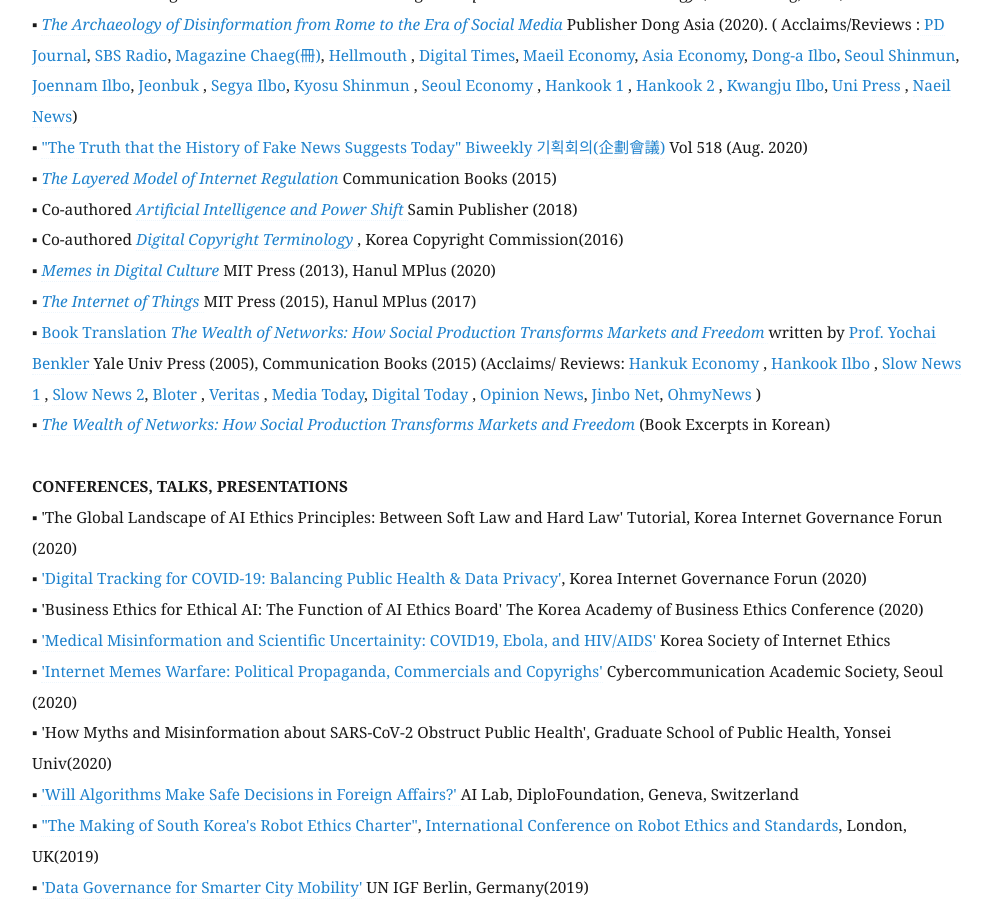
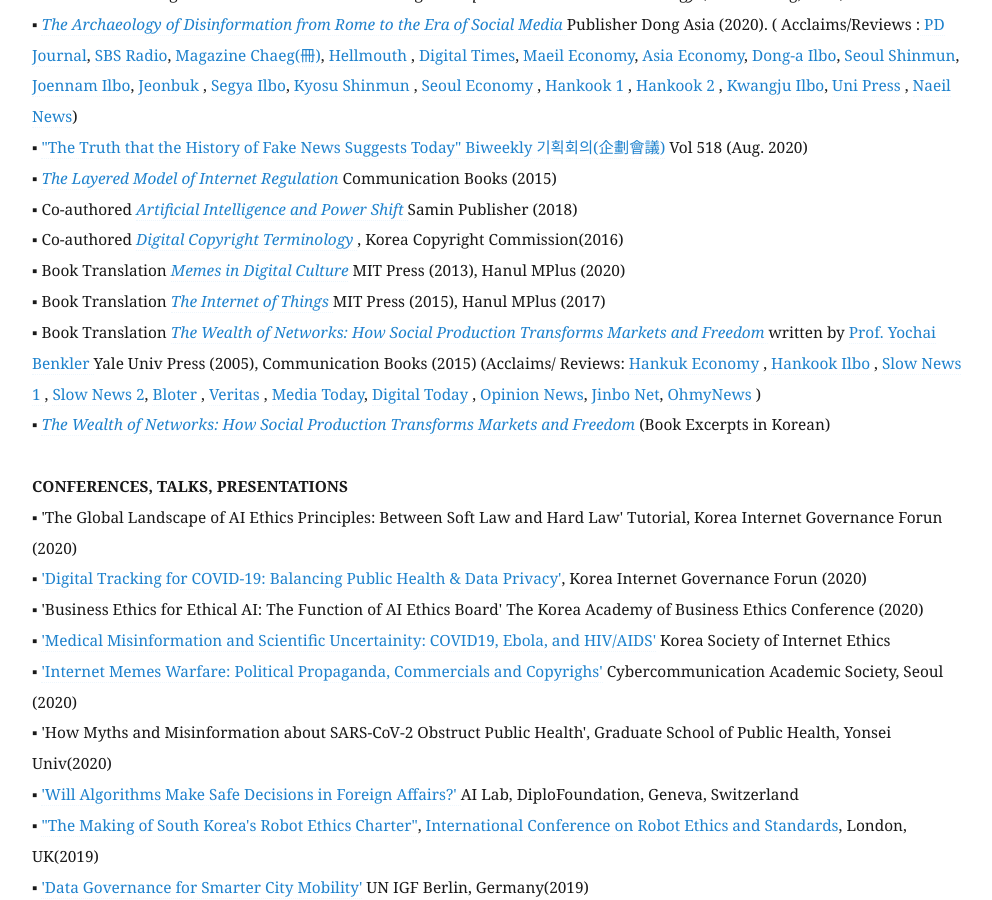
Before and after one commit to eunchangchoi/eunchangchoi.github.io, a Jekyll site: the page built from index.md, in a window 1280 px wide and 900 px high, scrolled down 1990 px. Shown: the whole window, without its empty margins (68-1060 px from the left). Built offline with Jekyll 4.4.1, drawn with Linux system fonts in a browser that asks for light colours.

Commit message:
Update index.md

```diff
--- a/index.md
+++ b/index.md
@@ -37,9 +37,9 @@
 ▪ <a href="http://www.kyobobook.co.kr/product/detailViewKor.laf?barcode=9791130437002&orderClick=357"> <i>The Layered Model of Internet Regulation </i></a> Communication Books (2015) <br>
 ▪ Co-authored <a href="https://www.yes24.com/Product/Goods/62006191?scode=032&OzSrank=2"> <i> Artificial Intelligence and Power Shift </i> </a> Samin Publisher (2018) <br>
 ▪ Co-authored <a href= "http://view.copyright.or.kr:8080/SynapDocViewServer/viewer/doc.html?key=000000006ba186290172c9470e3d36b4&contextPath=/SynapDocViewServer"> <i> Digital Copyright Terminology </i> </a>, Korea Copyright Commission(2016) <br>
-▪ <a href="https://mitpress.mit.edu/books/memes-digital-culture"> <i> Memes in Digital Culture</i></a>  MIT Press (2013), Hanul MPlus (2020) <br>
-▪ <a href="http://www.kyobobook.co.kr/product/detailViewKor.laf?ejkGb=KOR&mallGb=KOR&barcode=9788946062726&orderClick=LAH&Kc="> <i> The Internet of Things</i> </a> MIT Press (2015), Hanul MPlus (2017)<br>
-▪ <a href="https://cyber.harvard.edu/wealth_of_networks/Main_Page"> Book Translation <i> The Wealth of Networks: How Social Production Transforms Markets and Freedom </i> </a> written by <a href="https://hls.harvard.edu/faculty/directory/10071/Benkler"> Prof. Yochai Benkler </a> Yale Univ Press (2005), Communication Books (2015) (Acclaims/ Reviews: <a href="https://hankyung.com/life/article/2015041693541"> Hankuk Economy </a>, <a href="https://hankookilbo.com/News/Read/201504171632164530"> Hankook Ilbo </a>, <a href="https://slownews.kr/50013"> Slow News 1 </a>, <a href="https://slownews.kr/50036"> Slow News 2</a>, <a href="https://www.bloter.net/archives/241128"> Bloter </a>, <a href="https://www.veritas-a.com/news/articleView.html?idxno=164861"> Veritas </a>, <a href="https://www.mediatoday.co.kr/news/articleView.html?idxno=125603"> Media Today</a>, <a href="https://www.digitaltoday.co.kr/news/articleView.html?idxno=65605"> Digital Today </a>, <a href="https://www.opinionnews.co.kr/news/articleView.html?idxno=18408"> Opinion News</a>, <a href="https://act.jinbo.net/wp/8766/"> Jinbo Net</a>, <a href="https://www.ohmynews.com/nws_web/mobile/at_pg.aspx?cntn_cd=a0002543828"> OhmyNews </a>) <br>
+▪ Book Translation <a href="https://mitpress.mit.edu/books/memes-digital-culture"> <i> Memes in Digital Culture</i></a>  MIT Press (2013), Hanul MPlus (2020) <br>
+▪ Book Translation <a href="http://www.kyobobook.co.kr/product/detailViewKor.laf?ejkGb=KOR&mallGb=KOR&barcode=9788946062726&orderClick=LAH&Kc="> <i> The Internet of Things</i> </a> MIT Press (2015), Hanul MPlus (2017)<br>
+▪ Book Translation <a href="https://www.kyobobook.co.kr/product/detailViewKor.laf?mallGb=KOR&ejkGb=KOR&barcode=9791130435473"> <i> The Wealth of Networks: How Social Production Transforms Markets and Freedom </i> </a> written by <a href="https://hls.harvard.edu/faculty/directory/10071/Benkler"> Prof. Yochai Benkler </a> Yale Univ Press (2005), Communication Books (2015) (Acclaims/ Reviews: <a href="https://hankyung.com/life/article/2015041693541"> Hankuk Economy </a>, <a href="https://hankookilbo.com/News/Read/201504171632164530"> Hankook Ilbo </a>, <a href="https://slownews.kr/50013"> Slow News 1 </a>, <a href="https://slownews.kr/50036"> Slow News 2</a>, <a href="https://www.bloter.net/archives/241128"> Bloter </a>, <a href="https://www.veritas-a.com/news/articleView.html?idxno=164861"> Veritas </a>, <a href="https://www.mediatoday.co.kr/news/articleView.html?idxno=125603"> Media Today</a>, <a href="https://www.digitaltoday.co.kr/news/articleView.html?idxno=65605"> Digital Today </a>, <a href="https://www.opinionnews.co.kr/news/articleView.html?idxno=18408"> Opinion News</a>, <a href="https://act.jinbo.net/wp/8766/"> Jinbo Net</a>, <a href="https://www.ohmynews.com/nws_web/mobile/at_pg.aspx?cntn_cd=a0002543828"> OhmyNews </a>) <br>
 ▪ <a href="http://wealthofnetworks.kr"> <i>The Wealth of Networks: How Social Production Transforms Markets and Freedom</i> </a> (Book Excerpts in Korean) <br>
 <br>
  <strong> CONFERENCES, TALKS, PRESENTATIONS </strong> <br>
```
